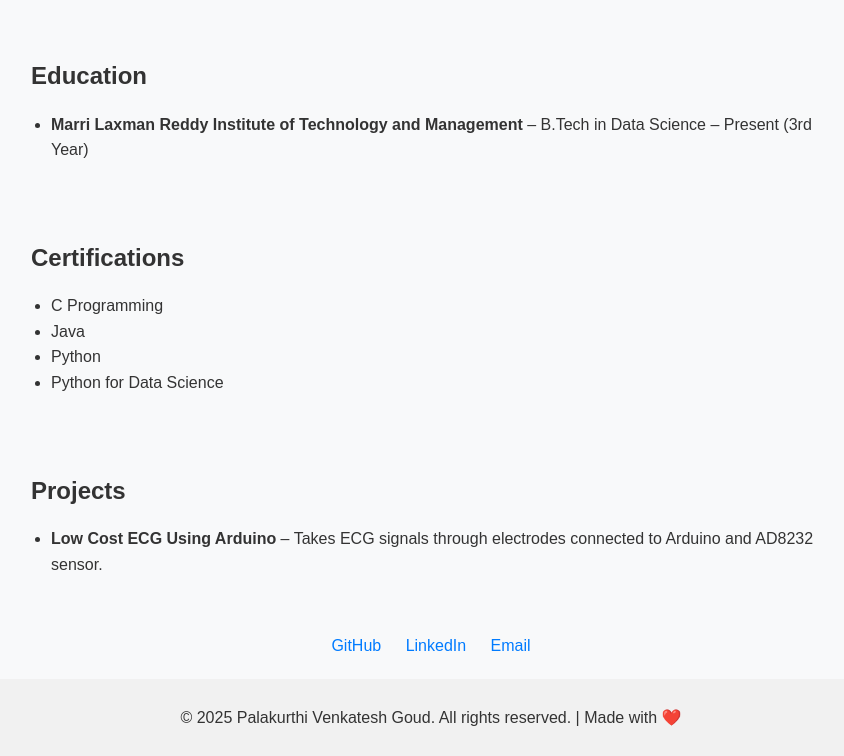
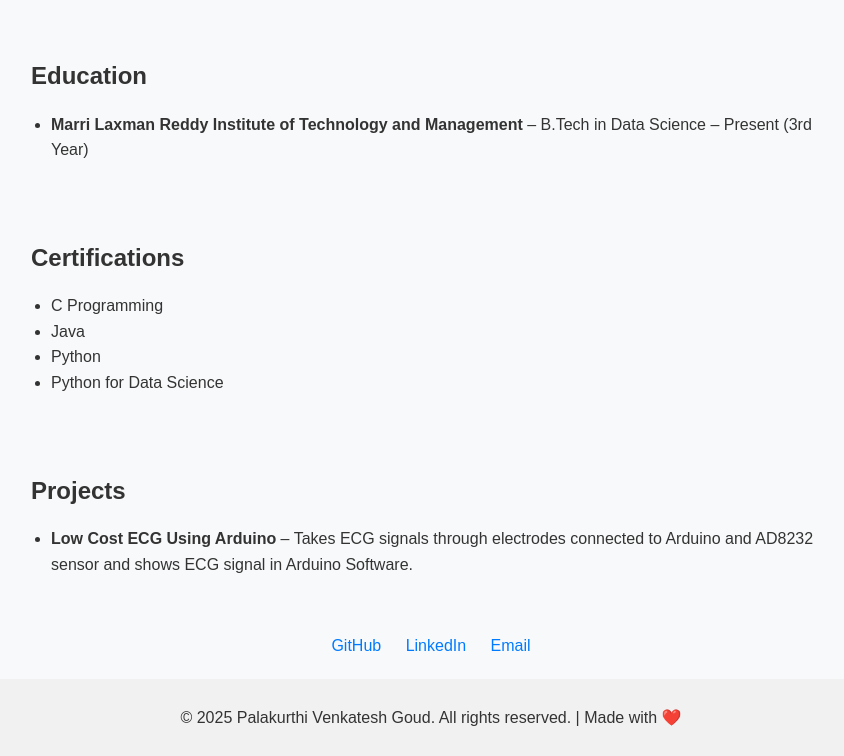
Before and after one commit to PalakurthiVenkateshGoud/my-portfolio, a plain HTML site: page index.html in a window 1280 px wide. Shown: the part 796-1552 px from the top of the page, without its empty margins (209-1053 px from the left). Drawn offline with Linux system fonts and the light colour scheme.

Commit message:
Update index.html

```diff
--- a/index.html
+++ b/index.html
@@ -63,7 +63,7 @@
   <section id="projects">
     <h2>Projects</h2>
     <ul class="projects">
-      <li><strong>Low Cost ECG Using Arduino</strong> – Takes ECG signals through electrodes connected to Arduino and AD8232 sensor.</li>
+      <li><strong>Low Cost ECG Using Arduino</strong> – Takes ECG signals through electrodes connected to Arduino and AD8232 sensor and shows ECG signal in Arduino Software.</li>
     </ul>
   </section>
 
```
